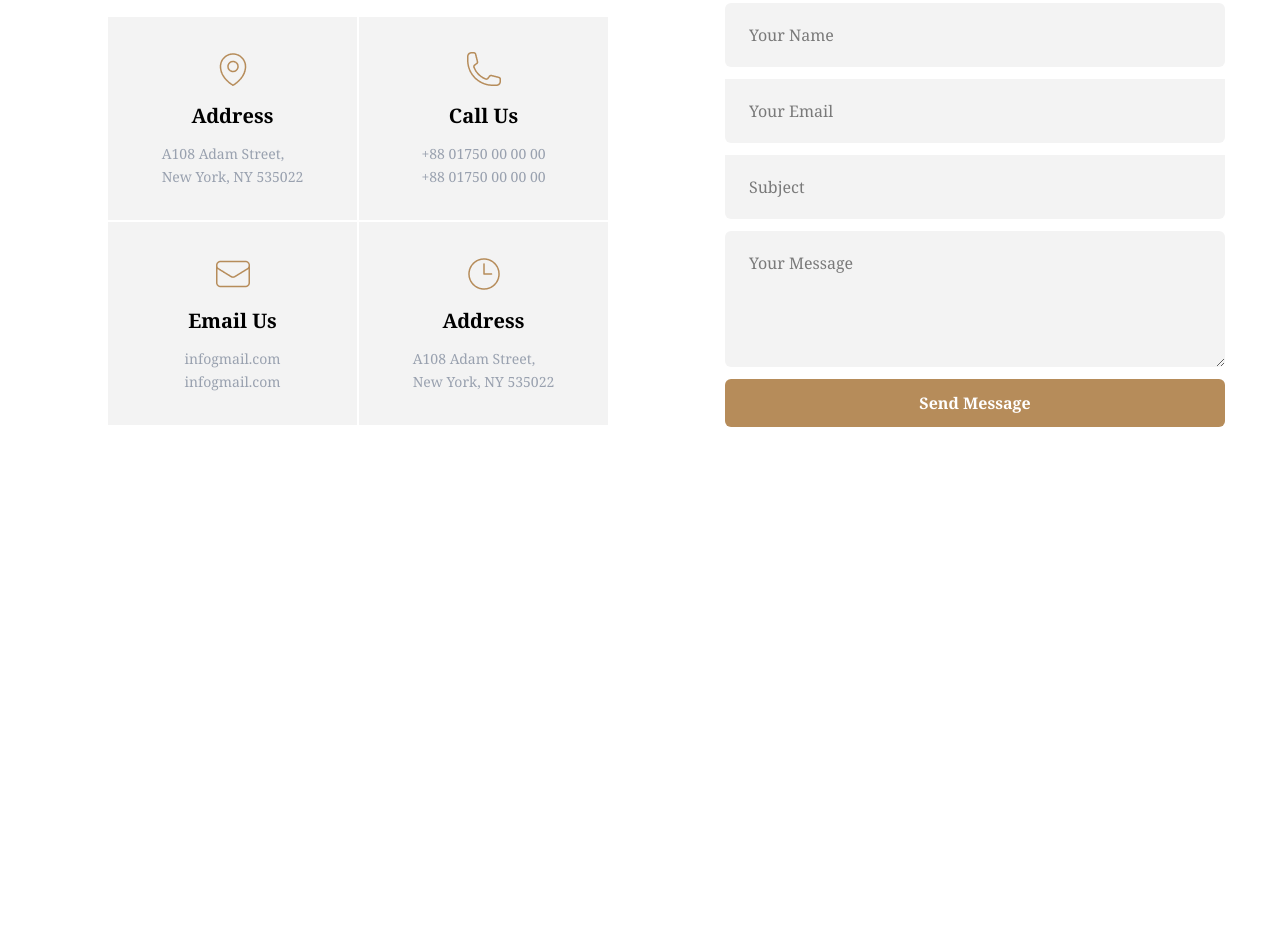
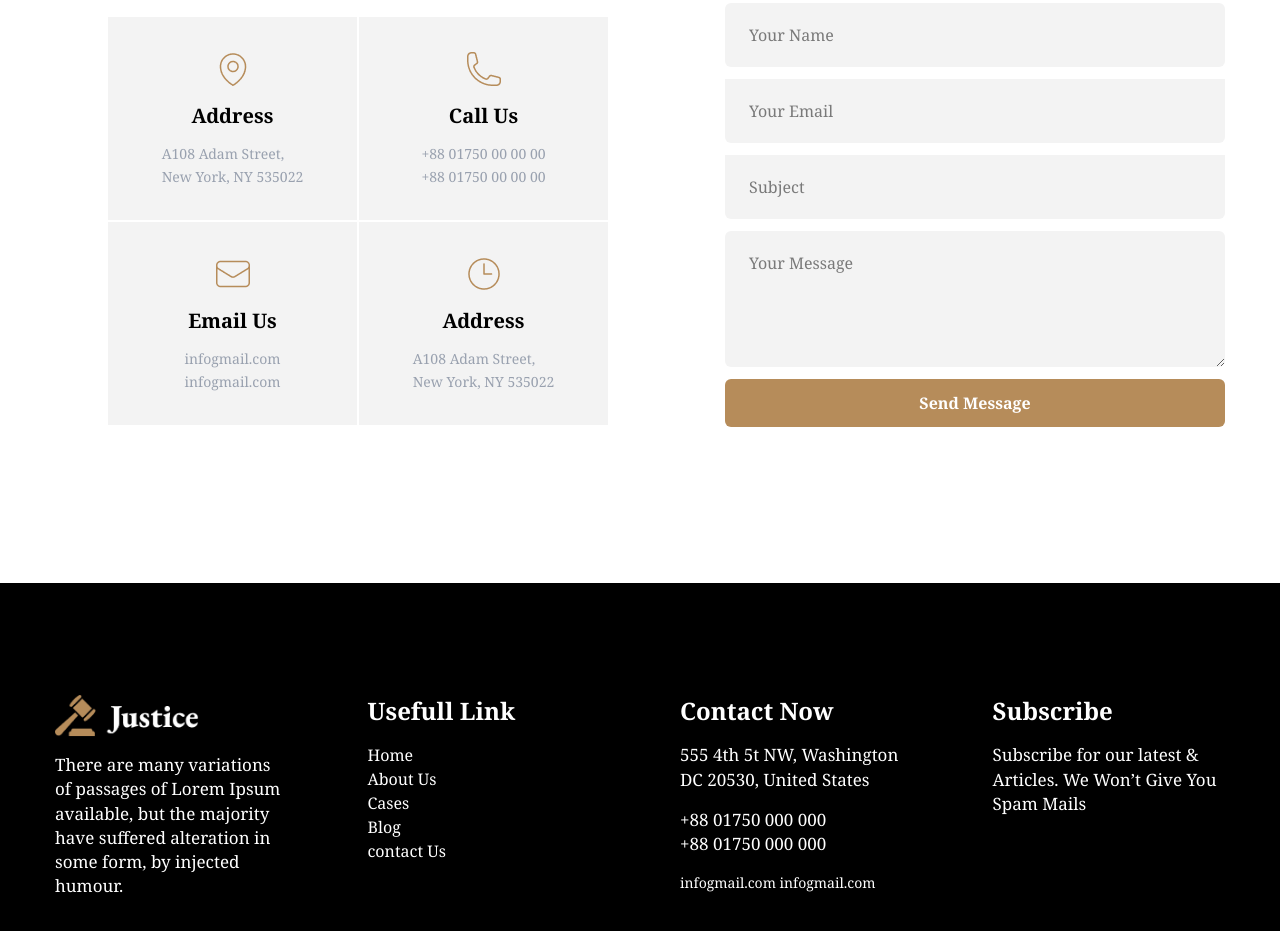
Before and after one commit to ahmedriadx10/legal-solution-v, a plain HTML site: page index.html in a window 1280 px wide. Shown: the part 3769-4700 px from the top of the page. Before the commit the page ends 4352 px from the top, so only its background shows below. Drawn offline with nearby package versions, Linux system fonts and the light colour scheme.

Commit message:
tryed to complete using tailwind

```diff
--- a/index.html
+++ b/index.html
@@ -10,6 +10,8 @@
 <link rel="preconnect" href="https://fonts.googleapis.com">
 <link rel="preconnect" href="https://fonts.gstatic.com" crossorigin>
 <link href="https://fonts.googleapis.com/css2?family=EB+Garamond:ital,wght@0,400..800;1,400..800&display=swap" rel="stylesheet">
+<link rel="stylesheet" href="https://cdnjs.cloudflare.com/ajax/libs/font-awesome/7.0.1/css/all.min.css" integrity="sha512-2SwdPD6INVrV/lHTZbO2nodKhrnDdJK9/kg2XD1r9uGqPo1cUbujc+IYdlYdEErWNu69gVcYgdxlmVmzTWnetw==" crossorigin="anonymous" referrerpolicy="no-referrer" />
+
 <link rel="stylesheet" href="https://cdnjs.cloudflare.com/ajax/libs/font-awesome/7.0.1/css/all.min.css" integrity="sha512-2SwdPD6INVrV/lHTZbO2nodKhrnDdJK9/kg2XD1r9uGqPo1cUbujc+IYdlYdEErWNu69gVcYgdxlmVmzTWnetw==" crossorigin="anonymous" referrerpolicy="no-referrer" />
 
   <script src="https://cdn.jsdelivr.net/npm/@tailwindcss/browser@4"></script>
@@ -319,6 +321,84 @@ cursor-pointer py-2 md:py-3  lg:py-4 px-7">Free Consultation</button>
 
 </main>
 
-<footer></footer>
+<footer class="py-14 md:py-20 lg:py-28 bg-black">
+
+
+  <!-- footer area main container -->
+<!-- flex flex-wrap md:grid-cols-[250px_130px_216px] -->
+
+  <div class=" grid grid-cols-1 mx-auto gap-10 w-[95%]   md:w-11/12 md:grid-cols-3 md:gap-x-16 lg:grid-cols-4 lg:max-w-[1170px] lg:gap-x-20">
+
+
+    <!-- justice solutin-->
+     <div class="flex flex-col gap-4 max-w-[260px] text-center md:text-left ">
+      <img src="images/logo.png" alt=""  class="w-36">
+      <p class="text-white text-sm md:text-[17px]">There are many variations of passages of Lorem Ipsum available, but the majority have suffered alteration in some form, by injected humour.</p>
+     </div>
+
+
+     <!-- usefull links -->
+
+   <div class="flex flex-col gap-4">
+    <h6 class="text-2xl font-bold text-white">Usefull Link</h6>
+      <ul>
+      <li><a href="#" target="_blank" class="text-[16px] text-white">Home</a></li>
+      <li><a href="#" target="_blank" class="text-[16px] text-white">About Us</a></li>
+      <li><a href="#" target="_blank" class="text-[16px] text-white">Cases</a></li>
+      <li><a href="#" target="_blank" class="text-[16px] text-white">Blog</a></li>
+      <li><a href="#" target="_blank" class="text-[16px] text-white">contact Us</a></li>
+     </ul>
+   </div>
+
+
+
+     <!-- Contact Now-->
+
+
+     <div class="flex flex-col gap-4">
+<h6 class="text-2xl font-bold text-white">Contact Now</h6>
+
+<div class="text-sm text-white ">
+  <p class="text-white text-sm md:text-[17px]">
+  555 4th 5t NW, Washington
+
+</p>
+<p class="text-white text-sm md:text-[17px]">DC 20530, United States</p>
+</div>
+
+<div class="text-sm text-white ">
+
+  <p class="text-white text-sm md:text-[17px]">+88 01750 000 000</p>
+  <p class="text-white text-sm md:text-[17px]">+88 01750 000 000</p>
+</div>
+
+<div class="text-sm text-white ">
+  <a href="mailto:">infogmail.com</a>
+  <a href="mailto:">infogmail.com</a>
+</div>
+
+
+     </div>
+
+
+
+     <!-- subscribe area -->
+
+     <div class="flex flex-col gap-4">
+<h6 class="text-2xl font-bold text-white">Subscribe</h6>
+<p class="text-white text-sm md:text-[17px]">Subscribe for our latest & Articles. We Won’t Give You Spam Mails</p>
+
+<!-- user email send -->
+<div class="div">
+  <input type="email" placeholder="Emalil Address"><button type="button"><i class="fa-regular fa-paper-plane"></i></button>
+</div>
+     </div>
+
+
+
+
+  </div>
+
+</footer>
 </body>
 </html>
```
